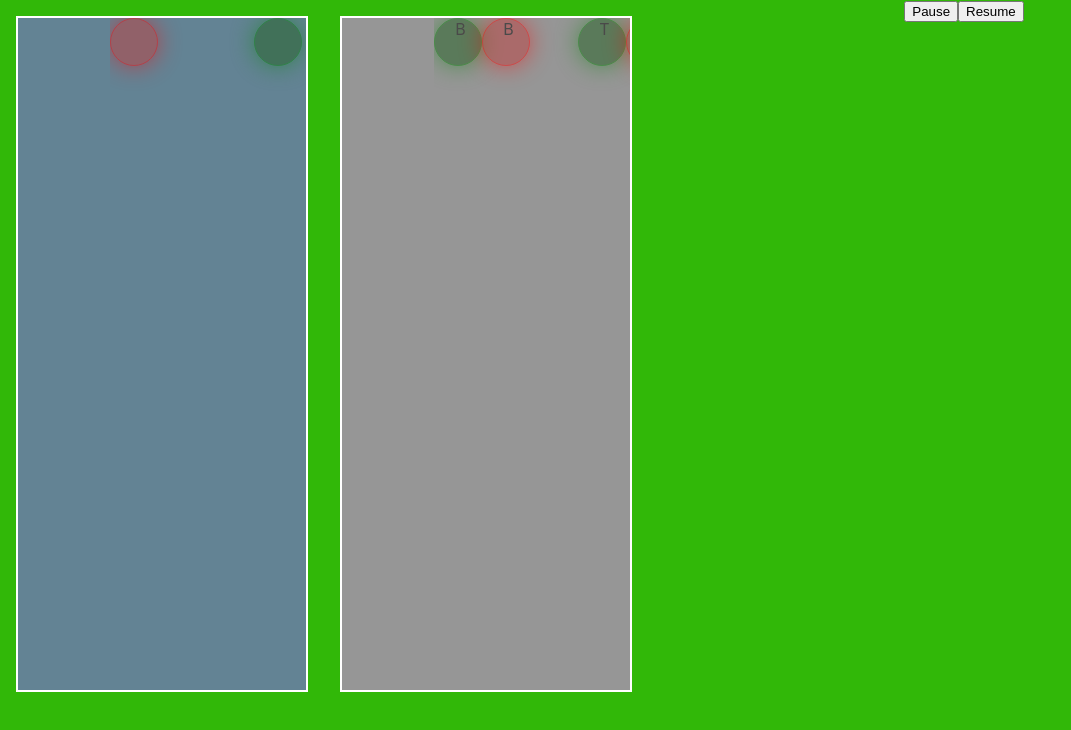
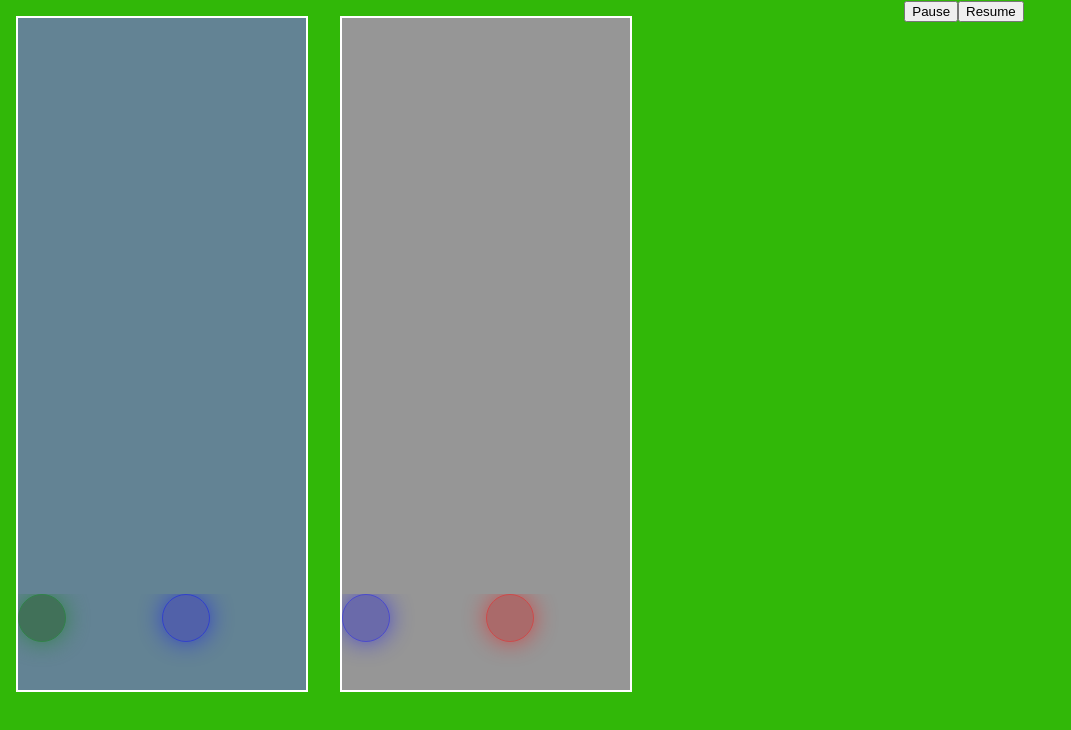
Before and after one commit to dmitriylogunov/atomicpuyo-web, a React (Create React App) app: page / in a window 1280 px wide. Shown: the top 730 px of the page, without its empty margins (0-1071 px from the left). Built offline with nearby package versions, Linux system fonts and the light colour scheme.

Commit message:
Refactor block and grid data classes into nested Group and Grid components

```diff
--- a/src/classes/gamepixel.ts
+++ /dev/null
@@ -1,9 +0,0 @@
-export const cellDimensionInGamePixels = 16;
-
-export type GamePixel = number;
-
-export function getGridValueOfGamePixel(value: number) {
-  return Math.floor(value/cellDimensionInGamePixels);
-}
-
-export default GamePixel;
--- a/src/classes/groupdata.ts
+++ /dev/null
@@ -1,118 +0,0 @@
-export type Projection = Array<{
-  y: number,
-  x: number,
-  color: number,
-}>
-
-class GroupData {
-  constructor(width: number, height: number, data: Array<number>) {
-    this.width = width;
-    this.height = height;
-    this.data = data;
-  }
-
-  readonly width: number;
-  readonly height: number;
-  public data: Array<number>;
-
-  public static readonly invalidCell: number = -1;
-  public static readonly emptyCell: number = 0;
-
-  public getCellToTop(index: number): number {
-    return this.getCell(index - this.width);
-  }
-
-  public getCellToBottom(index: number): number {
-    return this.getCell(index + this.width);
-  }
-
-  public getCellToLeft(index: number): number {
-    let isLeftmostCell = index % this.width == 0;
-
-    return (isLeftmostCell)
-      ? GroupData.invalidCell
-      : this.getCell(index - 1);
-  }
-
-  public getCellToRight(index: number): number {
-    let isRightmostCell = index % this.width == this.width - 1;
-
-    return (isRightmostCell)
-      ? GroupData.invalidCell
-      : this.getCell(index + 1);
-  }
-
-  public getCell(index: number): number {
-    return (index >= 0 && index < this.data.length)
-      ? this.data[index]
-      : GroupData.invalidCell
-  }
-
-  // public setCell(index: number, newCell: number): number {
-  //   if (index >= 0 && index < this.data.length) {
-  //     this.data[index] = newCell
-  //     return newCell;
-  //   } else {
-  //     this.data[index] = GroupData.invalidCell
-  //     return GroupData.invalidCell;
-  //   }
-  // }
-
-  // TODO - idea - do not merge any grids, just save child grid (optionally) while noting on which lines it is and
-  //  simply display it over later
-
-
-  // TODO merge function for projection, not grid
-  // private merge(targetX: number, targetY: number, childGrid: GroupData) {
-  //   let x = targetX;
-  //   let y = targetY;
-  //
-  //   let width = childGrid.width;
-  //   let height = childGrid.height;
-  //
-  //   for (let i=0;i<childGrid.data.length;i++) {
-  //     if (x>width) {
-  //       x = targetX;
-  //       y++;
-  //     }
-  //     if (y>childGrid.height) {
-  //       break;
-  //     }
-  //     if (x>this.width) {
-  //       x++;
-  //       continue;
-  //     }
-  //     this.data[x + y * this.width] = childGrid.data[i];
-  //   }
-  // }
-
-  // public cloneAndMergeWith(...childGrids: {x: number, y: number, gridData: GroupData}[]): GroupData {
-  //   let newData = this.data.slice();
-  //   for (var i=0; i<childGrids.length; i++) {
-  //     let childGrid = childGrids[i];
-  //     this.merge(childGrid.x, childGrid.y, childGrid.gridData);
-  //   }
-  //
-  //   return new GroupData(
-  //     this.width,
-  //     this.height,
-  //     newData
-  //   )
-  // }
-
-  public isOverlap(x: number, y: number, parentGrid: GroupData): boolean {
-    // TODO
-    let isOverlap: boolean = false;
-
-    return isOverlap;
-  }
-
-  public getProjection(x: number, y: number, parentGrid: GroupData): Projection {
-    // TODO return projection of block onto
-    let projection: Projection = Array(0);
-
-    return projection;
-  }
-};
-
-export default GroupData;
--- a/src/components/game.tsx
+++ b/src/components/game.tsx
@@ -3,11 +3,19 @@
 import './../styles/game.scss';
 import Gamecontrols from "./gamecontrols";
 
-class Game extends React.Component<{},{}> {
+interface GameProps {
+  timerFrequency?: number
+}
+
+class Game extends React.Component<GameProps,{}> {
   private players: Array<Player> = [];
 
   componentDidMount() {
     this.handleComponentUpdate();
+
+    // TODO
+    // let elementRef = ...;
+    // set el height and width etc.
   }
 
   componentDidUpdate() {
@@ -22,8 +30,7 @@
     // e.g. document.title = `${this.state.player1Score}`;
   }
 
-
-  constructor(props: object) {
+  constructor(props: GameProps) {
     super(props);
 
     this.state = {
@@ -55,7 +62,7 @@
           name={player.name}
           fieldWidth={6}
           fieldHeight={12}
-          numberOfColors={4}
+          coloursCount={4}
           gameSpeed={2}
           // onGarbageGenerated=this.handleNewGarbage()
         />
--- a/src/components/grid.tsx
+++ b/src/components/grid.tsx
@@ -1,112 +1,131 @@
 import React from 'react';
-import ReactDom from 'react-dom';
 import Puyo from './puyo';
-import GroupData from "../classes/groupdata";
-import CSS from 'csstype';
-import GamePixel, {cellDimensionInGamePixels} from "../classes/gamepixel";
-import BlockData from "../classes/blockdata";
-import Timer from "../classes/timer";
+
+export type GridData = Array<number>;
+export const invalidCell: number = -1;
+export const emptyCell: number = 0;
 
 interface GridProps {
-  gridData: GroupData,
-  linkedBlock?: BlockData
-  timerFrequency?: number
+  width: number,
+  height: number,
+  data: GridData,
 };
 
 interface GridState {
 };
 
 class Grid extends React.Component<GridProps, GridState> {
-  readonly gamePixelWidth = Math.floor(300 / cellDimensionInGamePixels) / 100;
-  readonly gamePixelHeight = this.gamePixelWidth;
 
-  private timer?: Timer;
-  private blockComponent?: Grid | null;
-  private blockElement?: Element | Text | null;
-
-    constructor(props: GridProps) {
+  constructor(props: GridProps) {
     super(props);
-
   }
 
-  componentDidMount() {
-      console.log("did mount");
-
-    if (!this.timer) {
-      this.timer = new Timer(this.timerHandler.bind(this), 50);
-    }
 
 
+  public getCellToTop(index: number): number {
+    return this.getCell(index - this.props.width);
   }
 
-  componentDidUpdate(prevProps: Readonly<GridProps>, prevState: Readonly<GridState>, snapshot?: any) {
-      console.log("did update");
-
-    if (prevProps.linkedBlock!==this.props.linkedBlock) {
-      if (this.blockComponent) {
-        this.blockElement = ReactDom.findDOMNode(this.blockComponent);
-        debugger;
-      }
-    }
+  public getCellToBottom(index: number): number {
+    return this.getCell(index + this.props.width);
   }
 
-  componentWillUnmount() {
-    if (this.timer) {
-      this.timer.destroy();
-    }
+  public getCellToLeft(index: number): number {
+    let isLeftmostCell = index % this.props.width == 0;
+
+    return (isLeftmostCell)
+      ? invalidCell
+      : this.getCell(index - 1);
   }
 
-  private top = 0;
+  public getCellToRight(index: number): number {
+    let isRightmostCell = index % this.props.width == this.props.width - 1;
 
-  timerHandler(): void {
-    this.top+=3/16;
-    if (this.blockElement) {
-      // this.blockElement.style.top = this.top + "em";
-    }
+    return (isRightmostCell)
+      ? invalidCell
+      : this.getCell(index + 1);
   }
 
+  public getCell(index: number): number {
+    return (index >= 0 && index < this.props.data.length)
+      ? this.props.data[index]
+      : invalidCell
+  }
+
+
+  // TODO use or delete these functions
+
+  // public setCell(index: number, newCell: number): number {
+  //   if (index >= 0 && index < this.data.length) {
+  //     this.data[index] = newCell
+  //     return newCell;
+  //   } else {
+  //     this.data[index] = GroupData.invalidCell
+  //     return GroupData.invalidCell;
+  //   }
+  // }
+
+
+  // private merge(targetX: number, targetY: number, childGrid: GroupData) {
+  //   let x = targetX;
+  //   let y = targetY;
+  //
+  //   let width = childGrid.width;
+  //   let height = childGrid.height;
+  //
+  //   for (let i=0;i<childGrid.data.length;i++) {
+  //     if (x>width) {
+  //       x = targetX;
+  //       y++;
+  //     }
+  //     if (y>childGrid.height) {
+  //       break;
+  //     }
+  //     if (x>this.width) {
+  //       x++;
+  //       continue;
+  //     }
+  //     this.data[x + y * this.width] = childGrid.data[i];
+  //   }
+  // }
+
+  // public isOverlap(x: number, y: number, parentGrid: GroupData): boolean {
+  //   // TODO
+  //   let isOverlap: boolean = false;
+  //
+  //   return isOverlap;
+  // }
+
+  // public getProjection(x: number, y: number, parentGrid: GroupData): Projection {
+  //   // TODO return projection of block onto
+  //   let projection: Projection = Array(0);
+  //
+  //   return projection;
+  // }
+
   render(): JSX.Element {
-    const grid = this.props.gridData.data.map((type, index) => {
-      const puyo = (type == GroupData.emptyCell)
+    const grid = this.props.data.map((type, index) => {
+      const puyo = (type == emptyCell)
         ? ''
         : <Puyo
           type={type}
-          connectTop={type == this.props.gridData.getCellToTop(index)}
-          connectBottom={type == this.props.gridData.getCellToBottom(index)}
-          connectLeft={type == this.props.gridData.getCellToLeft(index)}
-          connectRight={type == this.props.gridData.getCellToRight(index)}
+          connectTop={type == this.getCellToTop(index)}
+          connectBottom={type == this.getCellToBottom(index)}
+          connectLeft={type == this.getCellToLeft(index)}
+          connectRight={type == this.getCellToRight(index)}
         />
 
       let className
         = 'cell'
-        + ' cell-' + ((type == GroupData.emptyCell) ? 'empty' : 'withpuyo type' + type.toString());
+        + ' cell-' + ((type == emptyCell) ? 'empty' : 'withpuyo type' + type.toString());
 
       return (
         <li key={index} className={className}>{puyo}</li>
       );
     });
 
-    const blockStyles: CSS.Properties = (this.props.linkedBlock)
-      ?
-      {
-        top: (this.props.linkedBlock.blockPixelY * this.gamePixelHeight).toString() + "em",
-        left: (this.props.linkedBlock.blockPixelX * this.gamePixelWidth).toString() + "em",
-      }
-      :
-      {}
-
-    const block = (this.props.linkedBlock)
-      ?
-        <div style={blockStyles} className="block">
-          <Grid gridData={this.props.linkedBlock.getGrid()} ref={element => this.blockComponent = element}/>
-        </div>
-
-      :
-      '';
-
     return (
       <ol className="grid">
-        {block}
         {grid}
       </ol>
     )
--- a/src/classes/blockdata.ts
+++ b/src/components/group.tsx
@@ -1,9 +1,6 @@
-import GroupData from "./groupdata";
+import React from "react";
+import Grid, {GridData, emptyCell, invalidCell} from "./grid";
 import _ from "lodash";
-import GamePixel from "./gamepixel";
-
-class BlockData {
-  private data: GroupData;
 
 // I-block - two Puyo starting vertically rotate around the lower one. They may be of
 // the same or different color.
@@ -18,37 +15,51 @@
 //
 // O-block - four Puyo in a square do not rotate and are all the same color. You
 // can change the color by attempting to rotate the Puyo.
-  public static readonly typeIBlock = 0;
-  public static readonly typeLBlock = 1;
-  public static readonly typeIIBlock = 2;
-  public static readonly typeOBlock = 3;
+export const groupTypeIBlock = 0;
+export const groupTypeLBlock = 1;
+export const groupTypeIIBlock = 2;
+export const groupTypeOBlock = 3;
 
-  public static readonly maxBlockTypeCount = 4;
+export const maxBlockTypeCount = 4;
 
+const gridWidth = 3;
+const gridHeight = 3;
+
+const cellToGroupDimensionRatio = 16;
+
+interface GroupProps {
+  x: number;
+  y: number;
+  colorsCount: number;
+  groupType: number;
+  isVisible: boolean;
+}
+
+interface GroupState {
+  data: GridData
+}
+
+class Group extends React.Component<GroupProps, GroupState> {
   private static readonly blockWidth: number = 3;
   private static readonly blockHeight: number = 3;
 
-  public blockPixelX: GamePixel;
-  public blockPixelY: GamePixel;
+  constructor(props: GroupProps) {
+    super(props);
 
-  constructor(numberOfColors: number, blockPixelX: GamePixel, blockPixelY: GamePixel, blockTypeCount?: number) {
-    this.blockPixelX = blockPixelX;
-    this.blockPixelY = blockPixelY;
-    let blockTypeCount0: number = blockTypeCount ? blockTypeCount : BlockData.maxBlockTypeCount;
+    const data = Group.getGroupData(
+      props.colorsCount,
+      props.groupType
+    );
 
-    let data: Array<number> = this.getBlockGrid(numberOfColors, _.random(0, blockTypeCount0 - 1));
-    this.data = new GroupData(
-      BlockData.blockWidth,
-      BlockData.blockHeight,
-      data
-    );
+    this.state =
+    {
+      data: data
+    }
   }
 
-  private getBlockGrid(numberOfColors: number, blockType: number): Array<number> {
-    let emptyCell: number = GroupData.emptyCell;
-
+  private static getGroupData(numberOfColors: number, blockType: number): Array<number> {
     switch (blockType) {
-      case BlockData.typeIBlock: {
+      case groupTypeIBlock: {
         let color1: number = _.random(1, numberOfColors);
         let color2: number = _.random(1, numberOfColors);
         return ([
@@ -69,7 +80,7 @@
         //   },
         // ]
       }
-      case BlockData.typeLBlock: {
+      case groupTypeLBlock: {
         let color1: number = _.random(1, numberOfColors);
         let color2: number = _.random(1, numberOfColors);
         return ([
@@ -95,7 +106,7 @@
         //   },
         // ]
       }
-      case BlockData.typeIIBlock: {
+      case groupTypeIIBlock: {
         let color1: number = _.random(0, numberOfColors);
         let color2: number = _.random(0, numberOfColors);
         while (color1 == color2) {
@@ -128,7 +139,7 @@
         //   },
         // ]
       }
-      case BlockData.typeOBlock: {
+      case groupTypeOBlock: {
         let color: number = _.random(0, numberOfColors);
         return [color, color, emptyCell,
           color, color, emptyCell,
@@ -162,14 +173,6 @@
     }
   }
 
-  public getGrid(): GroupData {
-    return this.data;
-  }
-
-  public advanceBlockInPixels(pixels: GamePixel): void {
-    this.blockPixelY+=pixels;
-  }
-
   public rotateCW(): void {
     return;
   }
@@ -177,6 +180,26 @@
   public rotateCCW(): void {
     return;
   }
+
+  private pixelToGridCoordinate(pixelCoordinate: number) {
+    return Math.floor(pixelCoordinate/cellToGroupDimensionRatio);
   }
 
-export default BlockData;
+  render(): JSX.Element {
+    const className = "group" + ((this.props.isVisible)?" group-visible":" group-hidden");
+
+    const groupData = this.state.data;
+
+    return(
+      <div className={className}>
+        <Grid
+          width={gridWidth}
+          height={gridHeight}
+          data={groupData}
+        />
+      </div>
+    )
+  }
+}
+
+export default Group;
--- a/src/components/player.tsx
+++ b/src/components/player.tsx
@@ -1,10 +1,8 @@
-import React from 'react';
-import Grid from './grid';
-import GroupData from "../classes/groupdata";
+import React, {RefObject} from 'react';
+import Grid, {emptyCell, GridData} from './grid';
 import Garbage from './garbage'
 import Timer from "../classes/timer";
-import BlockData from "../classes/blockdata";
-import GamePixel, {cellDimensionInGamePixels, getGridValueOfGamePixel} from "../classes/gamepixel";
+import Group, {groupTypeIBlock} from "./group";
 
 interface PlayerProps {
   id: string,
@@ -12,30 +10,36 @@
   // onGarbageGenerated: ((count: number): void => void)
   fieldWidth: number,
   fieldHeight: number,
-  numberOfColors: number,
+  coloursCount: number,
   gameSpeed: number,
 };
 
 type PlayerState = {
-  gridData: GroupData,
-  blockData?: BlockData,
+  gridData: GridData,
+  groupX: number,
+  groupY: number,
+  groupIsVisible: boolean,
 };
 
 class Player extends React.Component<PlayerProps, PlayerState> {
   private timer: Timer | undefined;
 
+  private readonly gridRef: RefObject<Grid>;
+  private readonly groupRef: RefObject<Group>;
+
+  // readonly gamePixelWidth = Math.floor(300 / cellDimensionInGamePixels) / 100;
+  // readonly gamePixelHeight = this.gamePixelWidth;
+
+
   componentDidMount() {
-    const blockData = new BlockData(
-      this.props.numberOfColors,
-      2 * cellDimensionInGamePixels,
-      0
-    );
+    this.setState({
 
-    this.setState({
-      blockData: blockData,
     })
 
-    // this.timer = new Timer(this.handleGameTimer.bind(this), 50);
+    if (!this.timer) {
+      // this.timer = new Timer(this.timerHandler.bind(this), 50);
+    }
+
   }
 
   componentWillUnmount() {
@@ -44,38 +48,44 @@
     }
   }
 
+  private top = 0;
+
+  timerHandler(): void {
+    this.top+=3/16;
+    // if (this.blockElement) {
+      // this.blockElement.style.top = this.top + "em";
+    // }
+  }
+
   constructor(props: PlayerProps) {
     super(props);
 
-    let data: Array<number> = new Array<number>(this.props.fieldHeight * this.props.fieldWidth).fill(GroupData.emptyCell);
+    const data: GridData = new Array<number>(props.fieldHeight * props.fieldWidth).fill(emptyCell);
 
     // for debugging layout
     // for (let i = 0; i < data.length; i++) {
     //   data[i] = Math.floor(Math.random() * 6);
     // }
 
-    let gridData: GroupData = new GroupData(
-      this.props.fieldWidth,
-      this.props.fieldHeight,
-      data
-    );
+    this.state = {
+      gridData: data,
+      groupX: 0,
+      groupY: 0,
+      groupIsVisible: false,
+    }
 
-    this.state = {
-      gridData: gridData,
-      blockData: undefined,
-    }
+    this.gridRef = React.createRef();
+    this.groupRef = React.createRef();
   }
 
   public handleGameTimer() {
     // Intentionally not copying instances for better performance
     const gridData = this.state.gridData;
-    const blockData = this.state.blockData;
-
-    // blockData.advanceBlockInPixels(this.props.gameSpeed);
+    const groupY = this.state.groupY + 1;
 
     this.setState(
       {
-        blockData: blockData
+        groupY: groupY
       }
     );
     //this.advanceBlockInPixels(2);
@@ -88,8 +98,20 @@
         <div className="field">
           <Garbage/>
           <Grid
-            gridData = {this.state.gridData}
-            linkedBlock = {this.state.blockData}
+            ref={this.gridRef}
+
+            data={this.state.gridData}
+            width={this.props.fieldWidth}
+            height={this.props.fieldHeight}
+          />
+          <Group
+            ref={this.groupRef}
+
+            colorsCount={this.props.coloursCount}
+            groupType={groupTypeIBlock}
+            isVisible={true}
+            x={this.state.groupX}
+            y={this.state.groupY}
           />
         </div>
       </div>
--- a/src/components/queue.tsx
+++ b/src/components/queue.tsx
@@ -1,8 +1,8 @@
 import React from 'react';
-import BlockData from "../classes/blockdata";
+import Group from "./group";
 
 type QueueProps = {
-  queueData: Array<BlockData>,
+  queueData: Array<Group>,
 }
 
 class Queue extends React.Component<QueueProps, {}> {
```
Also changed, not shown: src/components/block.tsx (deleted, +0 -22 lines), src/components/projection.tsx (added, +20 -0 lines). Lines whose indentation alone changed are shown as unchanged.
